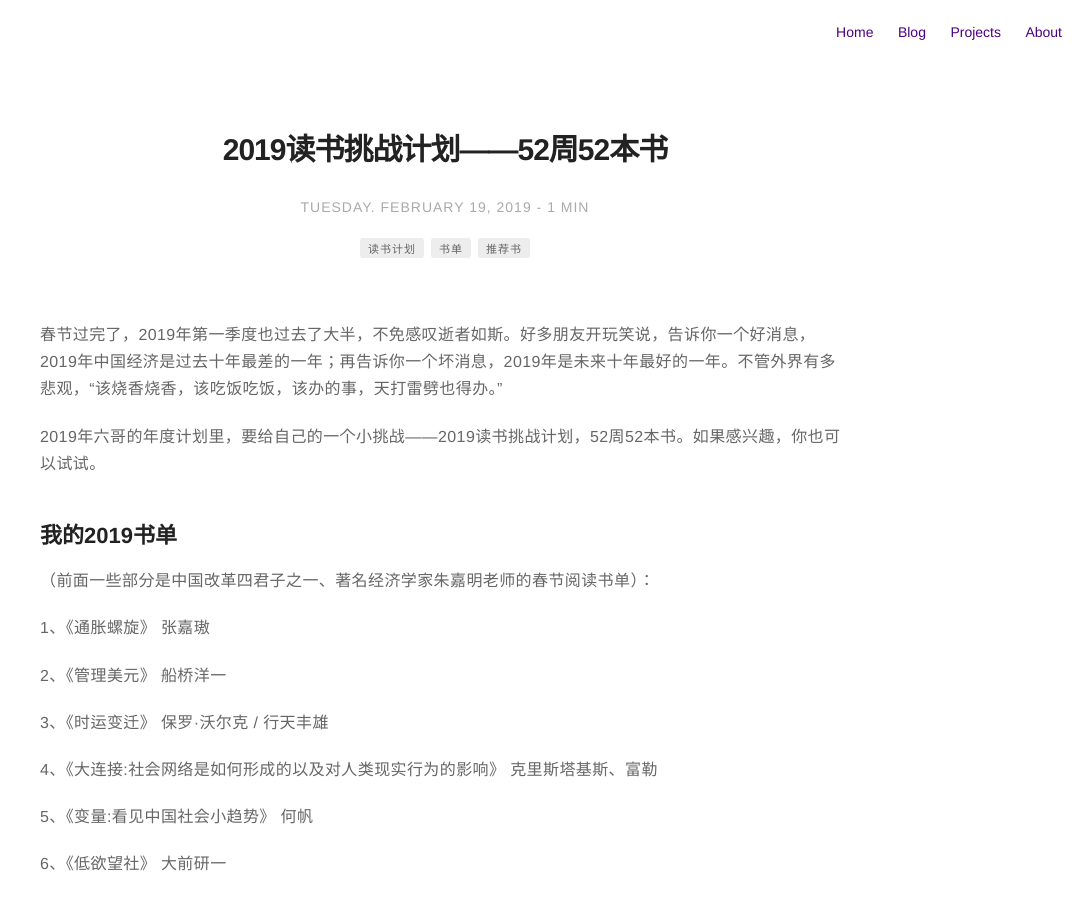
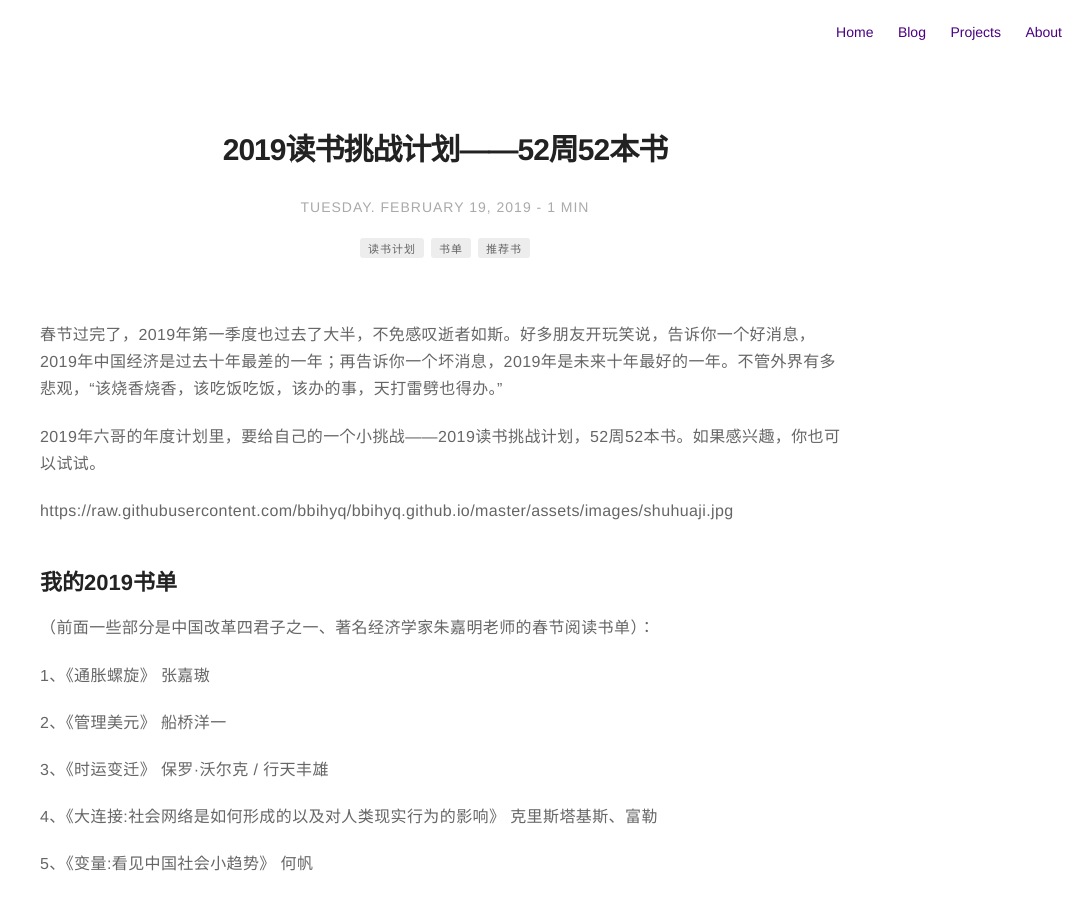
Before and after one commit to bbihyq/bbihyq.github.io, a Jekyll site: the page built from _posts/2019-02-19-booklist.markdown, in a window 1280 px wide and 900 px high. Shown: the whole window, without its empty margins (195-1280 px from the left). Built offline with Jekyll 4.4.1, drawn with Linux system fonts in a browser that asks for light colours; comment, search, counter and statistics services are not loaded; part of the change alters nothing that is shown.

Commit message:
Update 2019-02-19-booklist.markdown

```diff
--- a/_posts/2019-02-19-booklist.markdown
+++ b/_posts/2019-02-19-booklist.markdown
@@ -17,6 +17,8 @@ description: 何宇清：2019读书挑战计划——52周52本书
 春节过完了，2019年第一季度也过去了大半，不免感叹逝者如斯。好多朋友开玩笑说，告诉你一个好消息，2019年中国经济是过去十年最差的一年；再告诉你一个坏消息，2019年是未来十年最好的一年。不管外界有多悲观，“该烧香烧香，该吃饭吃饭，该办的事，天打雷劈也得办。”
 
 2019年六哥的年度计划里，要给自己的一个小挑战——2019读书挑战计划，52周52本书。如果感兴趣，你也可以试试。
+
+https://raw.githubusercontent.com/bbihyq/bbihyq.github.io/master/assets/images/shuhuaji.jpg
 
 ## 我的2019书单
 （前面一些部分是中国改革四君子之一、著名经济学家朱嘉明老师的春节阅读书单）：
```
